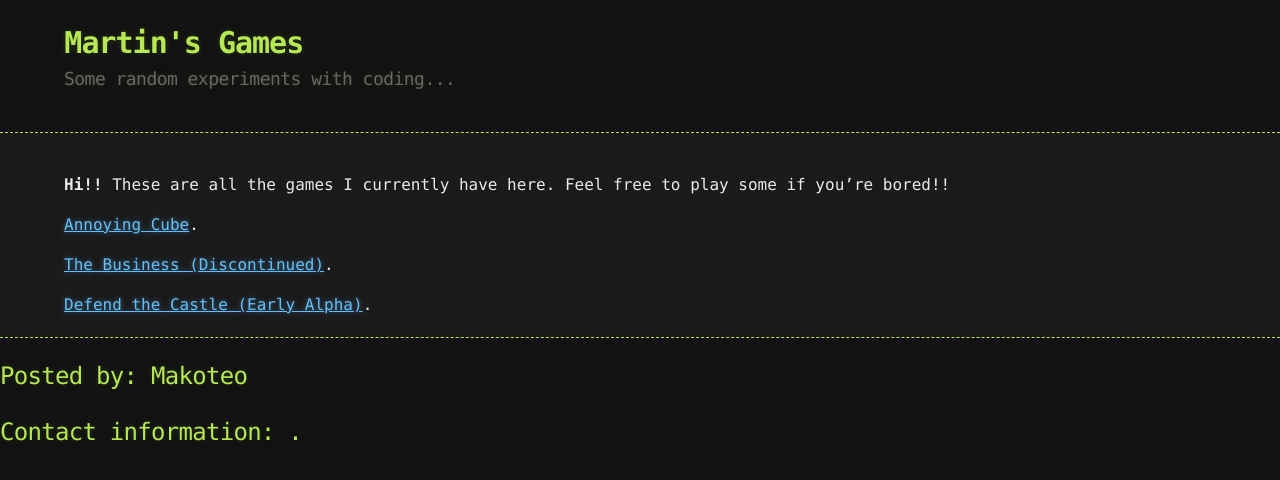
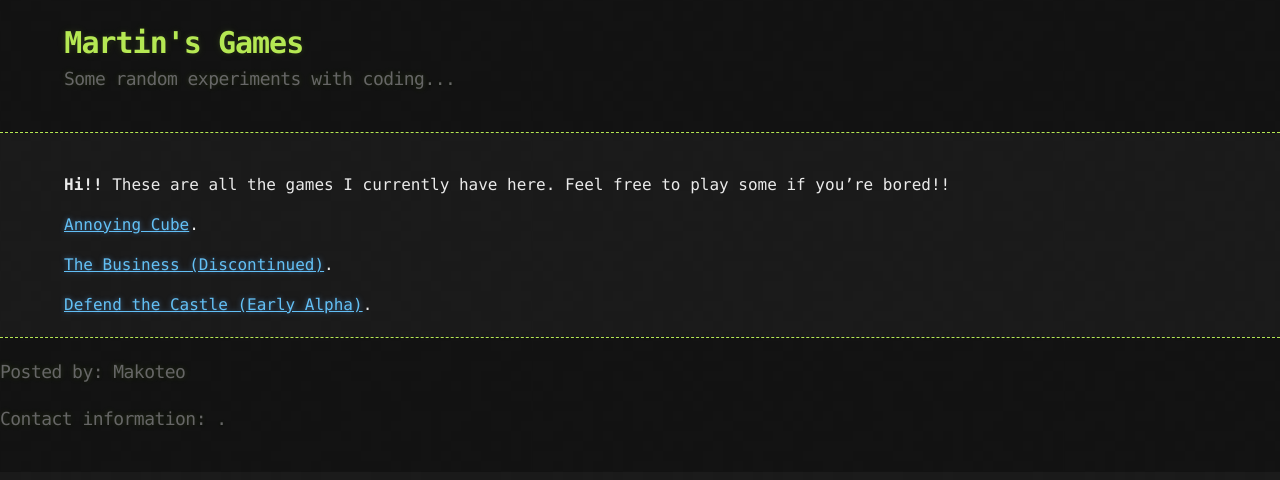
Before and after one commit to makoteo/blog, a Jekyll site: the page built from index.md, in a window 1280 px wide. Shown: the top 480 px of the page. Built offline with Jekyll 4.4.1, drawn with Linux system fonts in a browser that asks for light colours.

Commit message:
More testing...

```diff
--- a/_sass/jekyll-theme-hacker.scss
+++ b/_sass/jekyll-theme-hacker.scss
@@ -57,7 +57,6 @@ footer {
   width: 100%;
   border-top: 1px dashed $conifer; //header;
   padding: 20px 0;
-  margin: 0 0 40px 0;
 }
 
 header h1 {
@@ -82,6 +81,12 @@ header h1:before {
 }
 
 header h2 {
+  font-size: 18px;
+  font-weight: 300;
+  color: #666;
+}
+
+footer h2 {
   font-size: 18px;
   font-weight: 300;
   color: #666;
```
